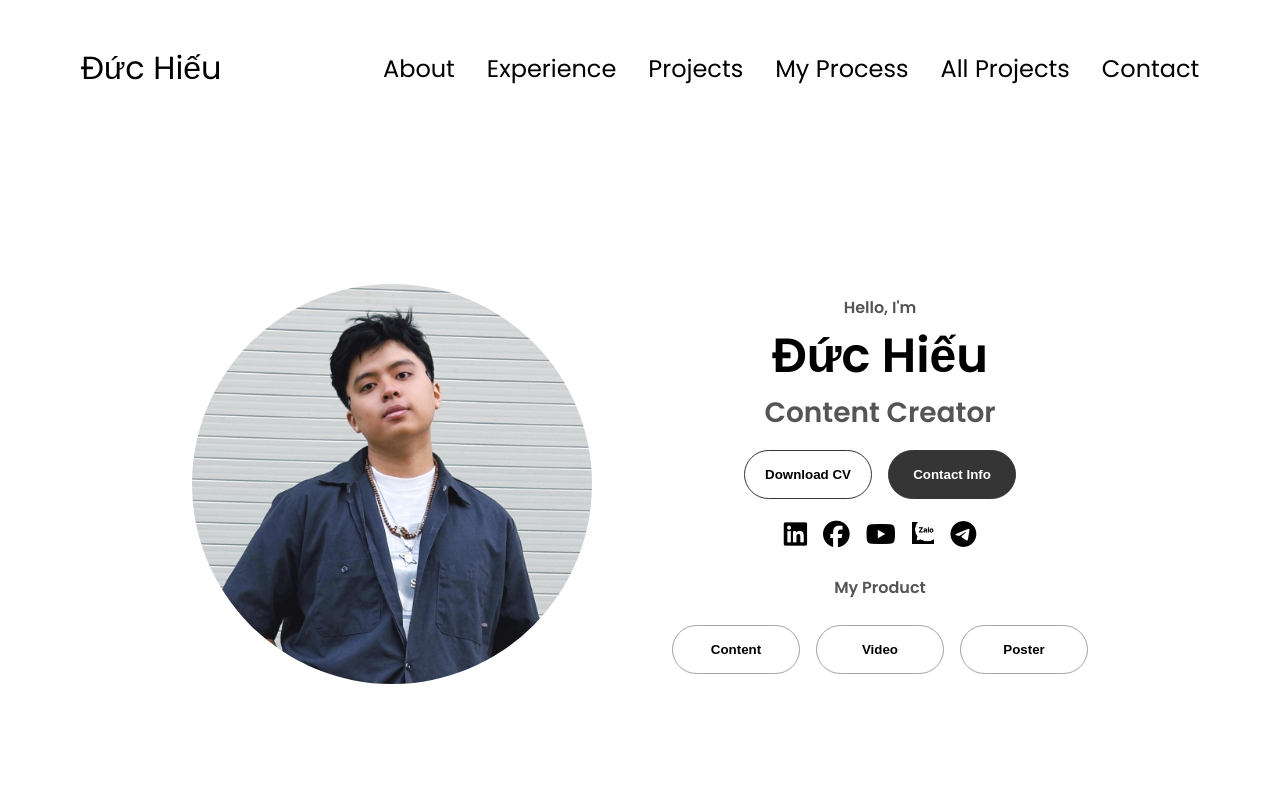
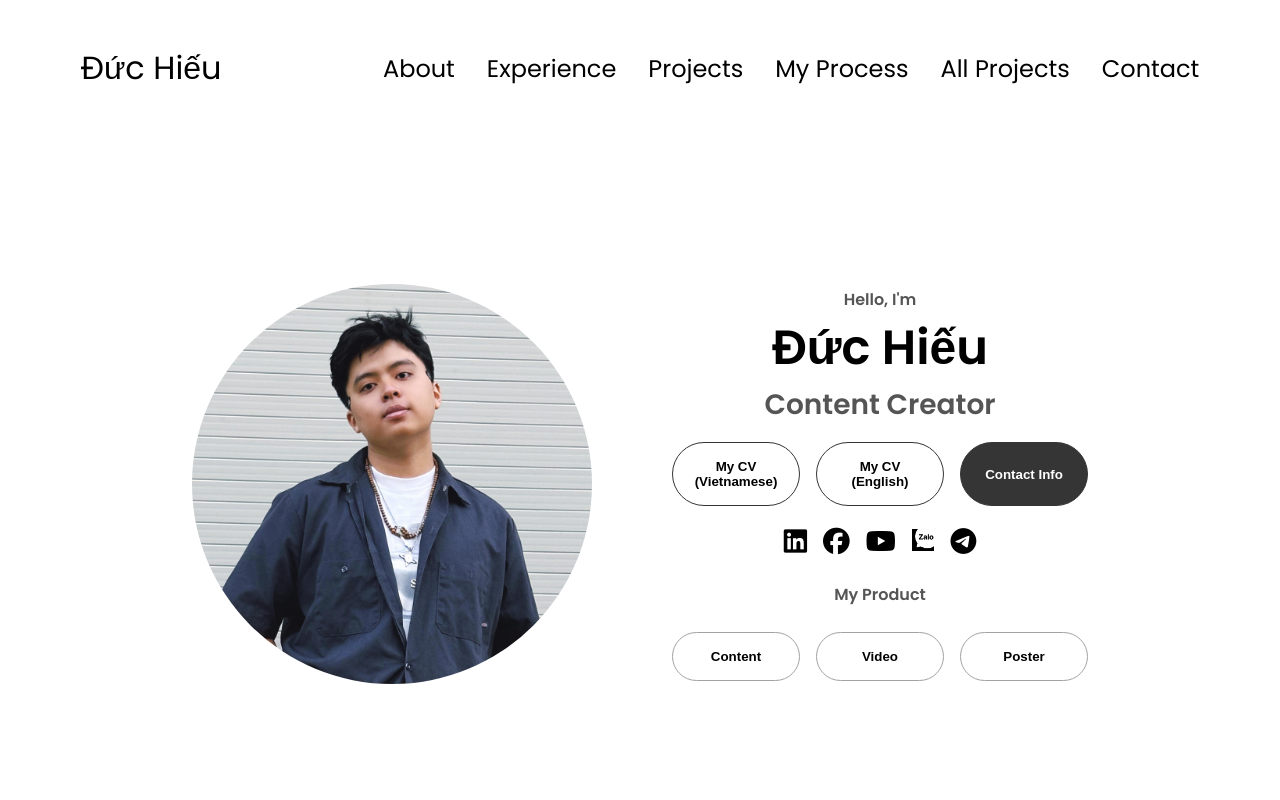
Before and after one commit to hieuduke123/hieu-portfolio, a plain HTML site: page index.html in a window 1280 px wide. Shown: the top 800 px of the page. Drawn offline with Linux system fonts and the light colour scheme.

Commit message:
change cv 2verse

```diff
--- a/index.html
+++ b/index.html
@@ -34,6 +34,9 @@
         <span></span>
         <span></span>
         <span></span>
+        <span></span>
+        <span></span>
+        <span></span>
       </div>
       <div class="menu-links">
         <li><a href="#about" onclick="toggleMenu()">About</a></li>
@@ -54,8 +57,11 @@
       <h1 class="title">Đức Hiếu</h1>
       <p class="section__text__p2">Content Creator</p>
       <div class="btn-container">
-        <button class="btn btn-color-2" onclick="window.open('./assets/CV - Content Creator- Mai Trương Đức Hiếu.pdf')">
-          Download CV
+        <button class="btn btn-color-2" onclick="window.open('./assets/CV-Content Creator-Mai Trương Đức Hiếu-VN.pdf')">
+          My CV (Vietnamese)
+        </button>
+        <button class="btn btn-color-2" onclick="window.open('./assets/CV-CONTENT CREATOR-Mai Trương Đức Hiếu-EN.pdf')">
+          My CV (English)
         </button>
         <button class="btn btn-color-1" onclick="location.href='./#contact'">
           Contact Info
```
Also changed, not shown: 3 other files.
